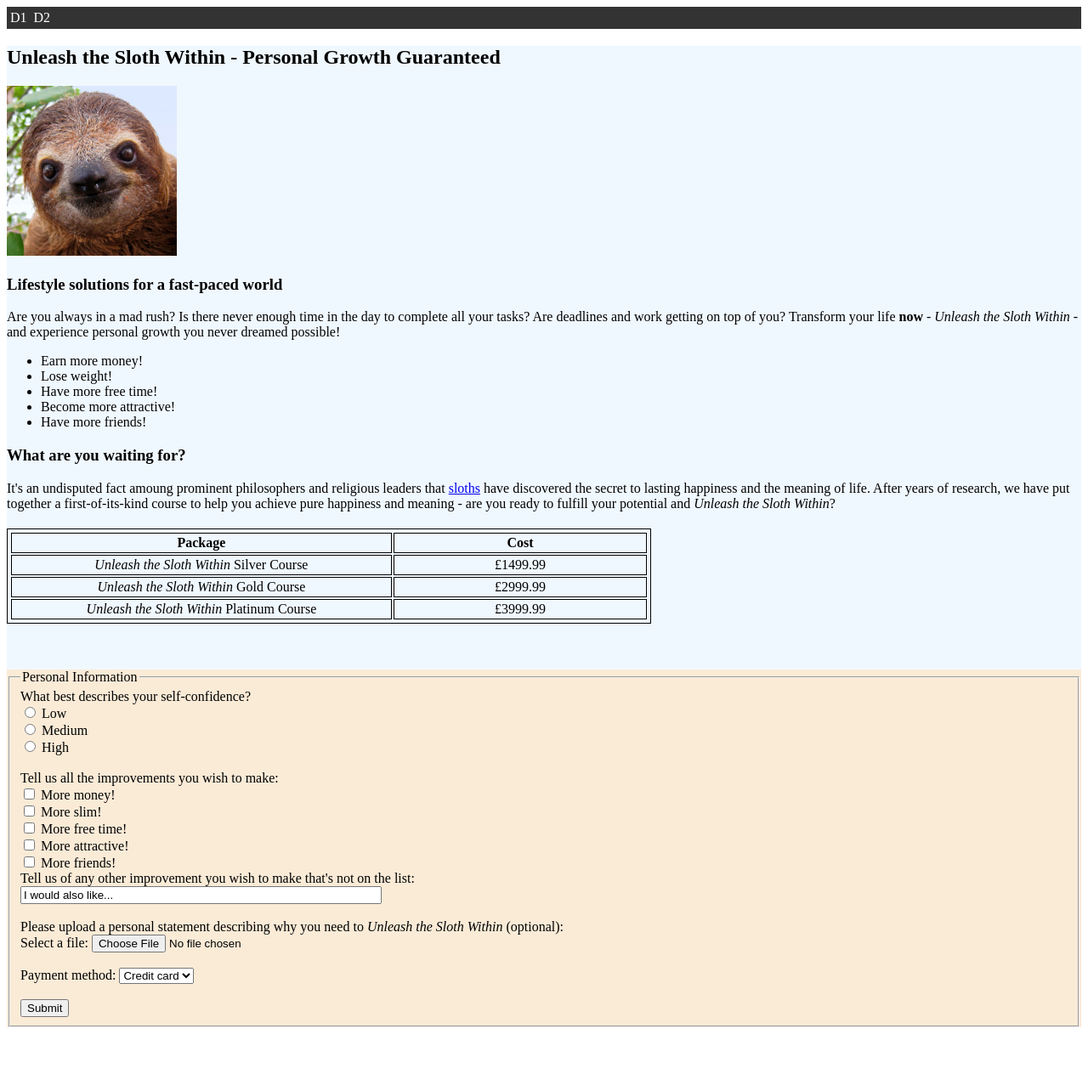
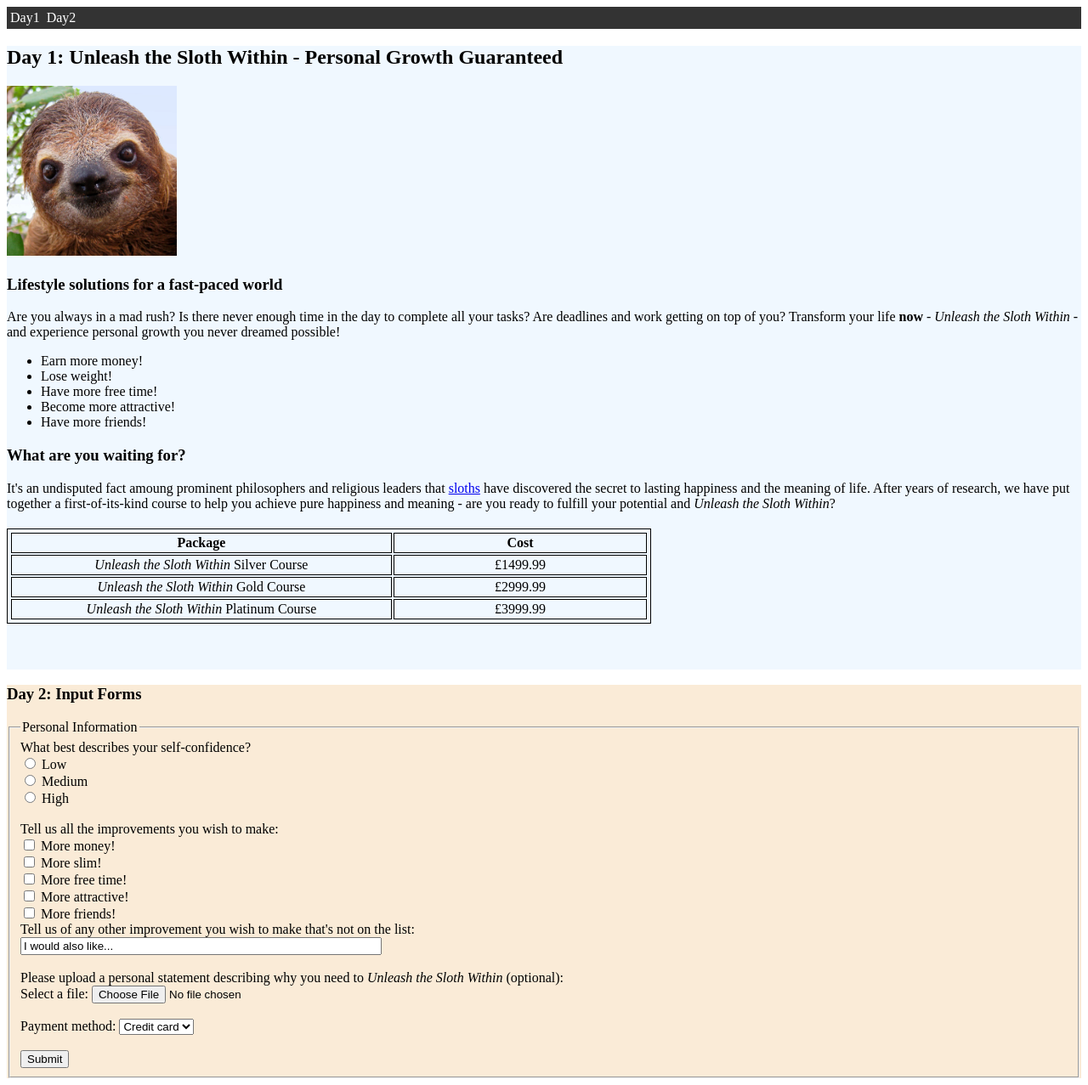
Before and after one commit to KoalaTreeHotel/week01-day02-basic-sloth, a plain HTML site: page index.html in a window 1280 px wide. Shown: the whole page at 85% size. Before the commit the page ends 1217 px from the top, so only its background shows below. Drawn offline with Linux system fonts and the light colour scheme.

Commit message:
minor tidy up

```diff
--- a/index.html
+++ b/index.html
@@ -13,12 +13,12 @@
 
   <!-- Nav bar -->
   <ul class="nav-ul">
-    <li class="nav-li"><a class="active" href="#D1">D1</a></li>
-    <li class="nav-li"><a href="#D2">D2</a></li>
+    <li class="nav-li"><a class="active" href="#day1">Day1</a></li>
+    <li class="nav-li"><a href="#day2">Day2</a></li>
   </ul>
 
   <section class="odd-day">
-    <h1 id="#D1">Unleash the Sloth Within - Personal Growth Guaranteed</h1>
+    <h1 id="day1">Day 1: Unleash the Sloth Within - Personal Growth Guaranteed</h1>
     <img src="./images/sloth-face.png" alt="Pictre of sloth" width="200" height="200">
     <h3>Lifestyle solutions for a fast-paced world</h3>
     <p>
@@ -65,7 +65,8 @@
   </section>
 
   <section class="even-day">
-    <form action="/action_page.php" id="D2">
+    <h3 id="day2">Day 2: Input Forms</h3>
+    <form action="/action_page.php">
       <fieldset>
         <legend>Personal Information</legend>
         What best describes your self-confidence?
```
